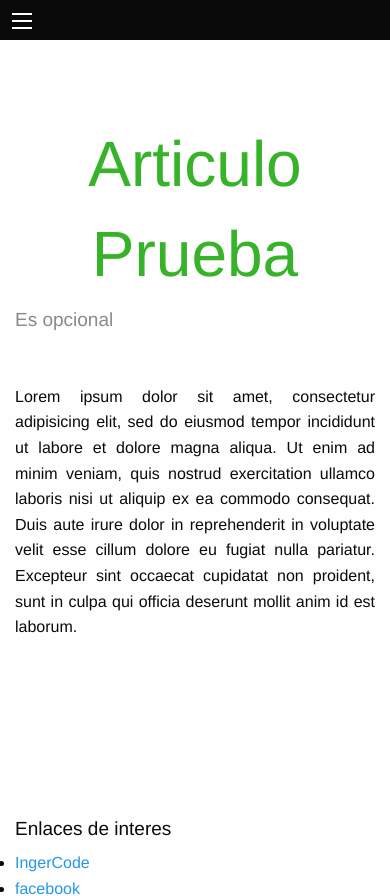
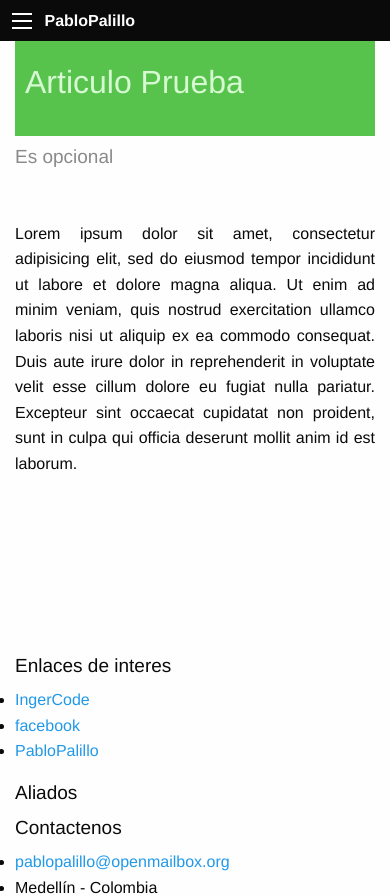
Before and after one commit to pablopalillo/pablopalillo, a Django app: page /articulo/ in a window 390 px wide. Shown: the top 896 px of the page. Run offline with Django 3.2, Linux system fonts and the light colour scheme.

Commit message:
Estilos para mobiles en el menu y titulos

```diff
--- a/static/css/app.css
+++ b/static/css/app.css
@@ -1,4 +1,14 @@
+
+
+
+
 /** ------------- MENU PRINCIPAL ---------------- **/
+.menu-principal
+{
+    position: fixed;
+    width: 100%;
+}
+
 .menu-principal #main-menu , .menu-principal #main-menu .top-bar-right ul
 {
   background: #0A0A0A none repeat scroll 0% 0%;
@@ -38,7 +48,39 @@
   margin-top: 50px;
 }
 
-#single-article section , #single-article p
+#single-article section
 {
   text-align: justify;
 }
+
+
+/** Mobiles **/
+@media only screen and (max-width: 600px)
+{
+  /** ------ Menu principal Moviles--------**/
+    #main-menu .top-bar-right .menu li
+    {
+      height: 3em;
+      border-bottom: 1px solid rgba(255, 255, 255, 0.39);
+    }
+  /** ----- Articulos genericos Moviles ----**/
+    #single-article
+    {
+      margin: 40px 0em 10em 0em;
+
+    }
+
+    #single-article header .article-title, article header h1
+    {
+
+      width: 100%;
+      height: 3em;
+      font-size: 2em;
+      padding: 20px 10px;
+      text-align: left;
+      background-color: #57C34C;
+      color: #D6F9D2;
+
+    }
+
+}
--- a/templates/generica/template.html
+++ b/templates/generica/template.html
@@ -15,11 +15,11 @@
     <div class="expanded row">
       <div class="menu-principal">
 
-          <div class="title-bar" data-responsive-toggle="main-menu" data-hide-for="medium">
+          <div class="title-bar" data-responsive-toggle="main-menu">
             <button class="menu-icon" type="button" data-toggle></button>
             <div class="title-bar-title">
               <div class="pablopalillo-logo">
-
+                <span>PabloPalillo</span>
               </div>
             </div>
           </div>
```
